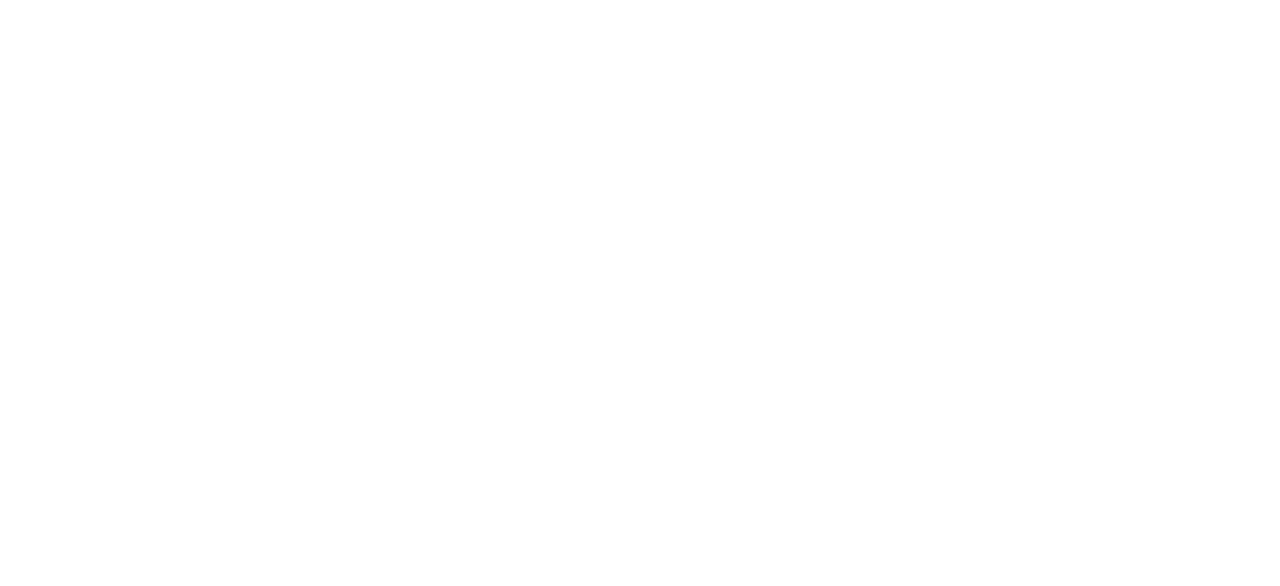
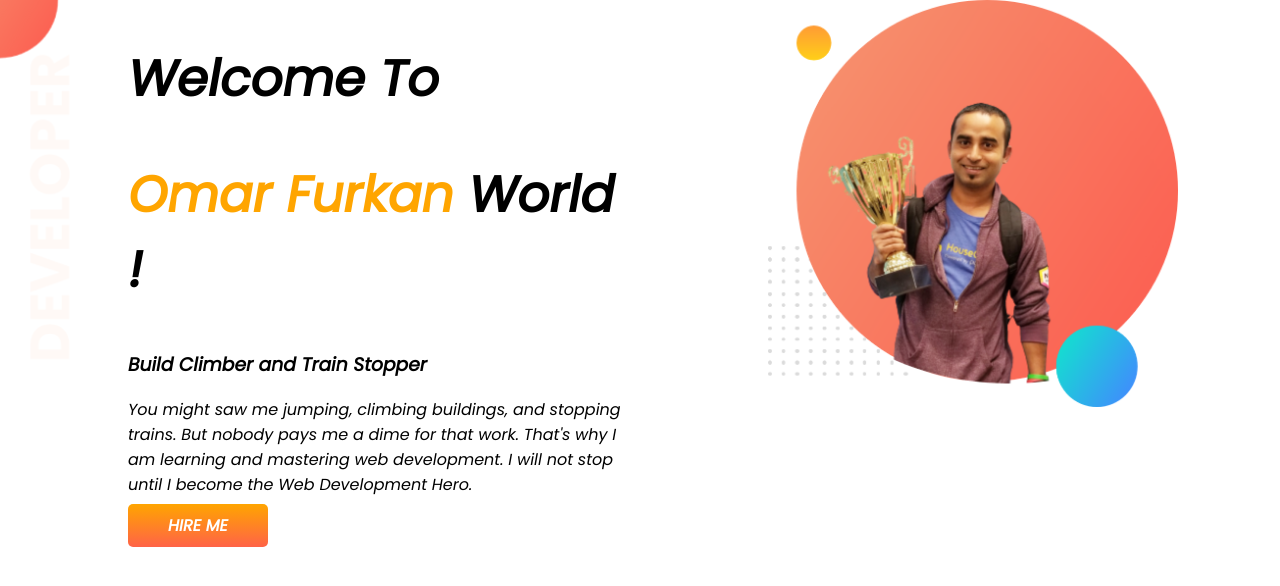
Before and after one commit to omarfurkan/developer-portfolio, a plain HTML site: page index.html in a window 1280 px wide. Drawn offline with Linux system fonts and the light colour scheme.

Commit message:
top banner added

```diff
--- a/index.html
+++ b/index.html
@@ -5,9 +5,23 @@
     <meta http-equiv="X-UA-Compatible" content="IE=edge">
     <meta name="viewport" content="width=device-width, initial-scale=1.0">
     <title>Furkan Portfolio</title>
+    <link rel="preconnect" href="https://fonts.googleapis.com">
+    <link rel="preconnect" href="https://fonts.gstatic.com" crossorigin>
+    <link href="https://fonts.googleapis.com/css2?family=Montserrat:wght@400;500;600;700&family=Poppins:ital@1&display=swap" rel="stylesheet">
     <link rel="stylesheet" href="style.css">
 </head>
 <body>
-
+<section class="top-banner">
+    <div class="half-width">
+        <h1>Welcome To</h1>
+        <h1><span class="color-orange">Omar Furkan</span> World !</h1>
+        <h3>Build Climber and Train Stopper</h3>
+        <p>You might saw me jumping, climbing buildings, and stopping trains. But nobody pays me a dime for that work. That's why I am learning and mastering web development. I will not stop until I become the Web Development Hero.</p>
+        <a class="link-button" target="_blank" href="https://www.linkedin.com/company/programminghero">HIRE ME</a>
+    </div>
+    <div class="half-width">
+        <img src="images/jankar-pic-with-bg.png" alt="" srcset="">
+    </div>
+</section>
 </body>
 </html>
--- a/style.css
+++ b/style.css
@@ -0,0 +1,37 @@
+body {
+  font-family: "Poppins", sans-serif;
+  margin: 0;
+}
+h1 {
+  font-size: 50px;
+}
+
+.color-orange {
+  color: orange;
+}
+
+section {
+  display: flex;
+}
+
+.half-width {
+  width: 50%;
+  padding-left: 10%;
+}
+.half-width img {
+  width: 80%;
+}
+
+.link-button {
+  text-decoration: none;
+  background-image: linear-gradient(orange, tomato);
+  padding: 10px 40px;
+  border-radius: 5px;
+  font-weight: 700;
+  color: white;
+}
+
+.top-banner {
+  background-image: url(images/top-banner.png);
+  background-repeat: no-repeat;
+}
```
Also changed, not shown: images/dream-bg.png (added), images/exp-bg.png (added), images/jankar-pic-with-bg.png (added), images/jhankar.png (added), images/jhankar2.png (added), images/my-bg.png (added), images/my-bg2.png (added), images/top-banner.png (added), 7 other files.
